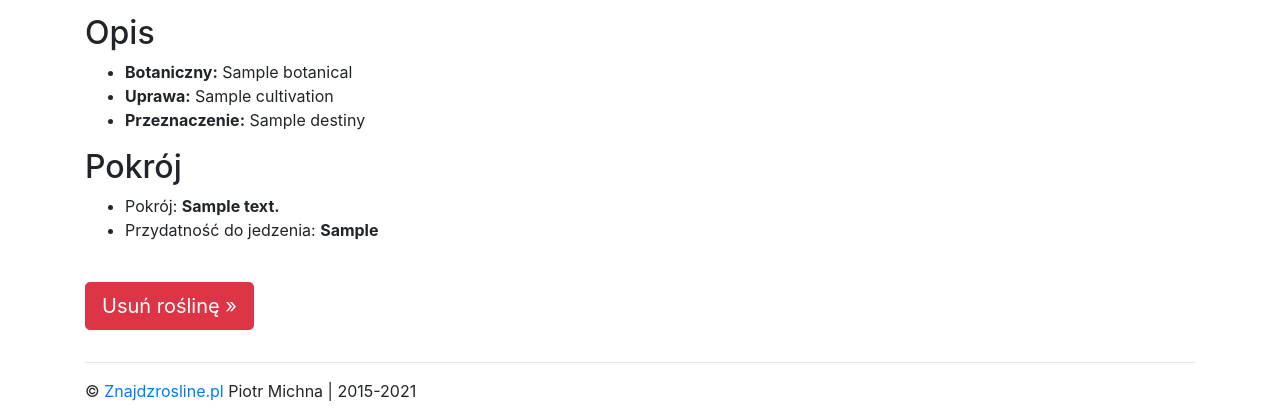
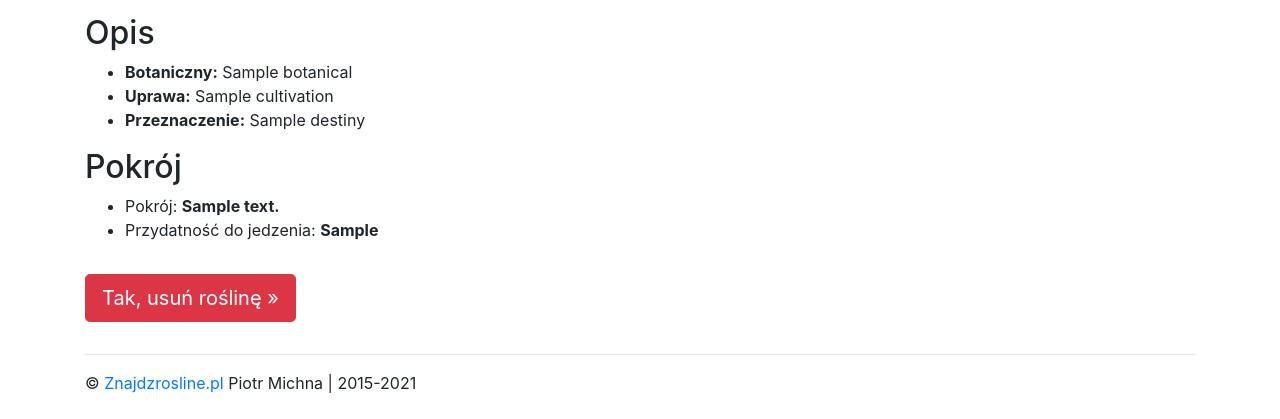
Before and after one commit to piotrmichna/znajdzrosline.pl, a Django app: template wdp/botanical/templates/botanical_delete.html in a window 1280 px wide. Shown: the part 436-855 px from the top of the page. After the commit the page ends 829 px from the top, so only its background shows below. Run offline with Django 3.2, Linux system fonts and the light colour scheme; the template is opened without the code that fills it: most values are stand-ins (such as "Sample title", 1, 10 or a date in 2020); some libraries are stand-ins or nearby versions.

Commit message:
dodanie formularza usuniecia roslin do szblonu

```diff
--- a/wdp/botanical/templates/botanical_delete.html
+++ b/wdp/botanical/templates/botanical_delete.html
@@ -33,7 +33,15 @@
             <li>Pokrój: <strong>{{plant.body_type}}</strong></li>
             <li>Przydatność do jedzenia: <strong>{{plant.edible_show}}</strong></li>
         </ul>
-        <p><a class="btn btn-danger btn-lg mt-4" href="#" role="button"> Usuń roślinę &raquo;</a></p>
+        <form method="post">
+            {% csrf_token %}
+            {% if plant_delete %}
+            <input type="hidden" name="plant_delete" value="{{plant_delete}}">
+            <button class="btn btn-danger btn-lg my-3" type="submit"> Tak, usuń roślinę &raquo;</button>
+            {% else %}
+            <button class="btn btn-warning btn-lg my-3" type="submit"> Usuń roślinę &raquo;</button>
+            {% endif %}
+        </form>
     </div>
 
 </div>
```
